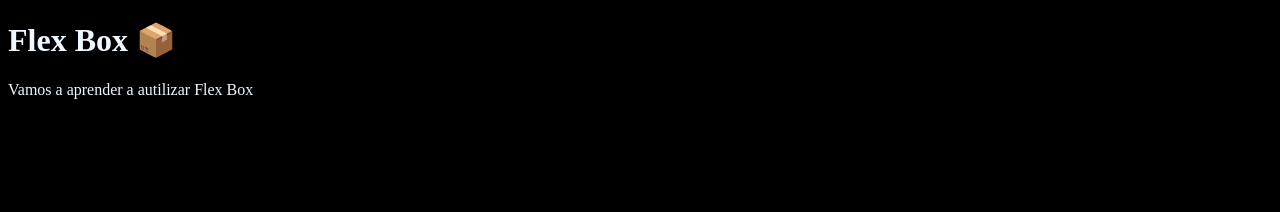
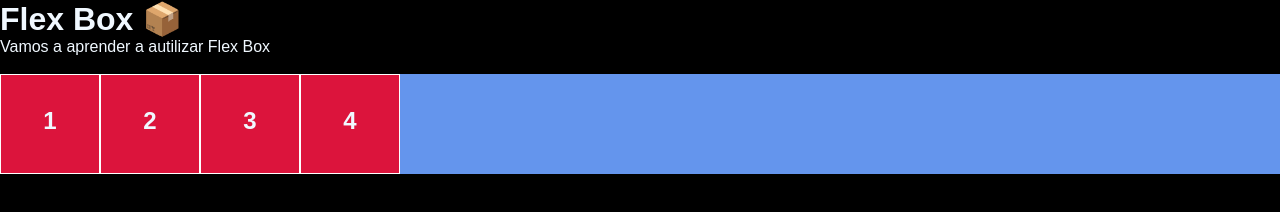
Before and after one commit to soySamCS/flexbox, a plain HTML site: page index.html in a window 1280 px wide. Drawn offline with Linux system fonts and the light colour scheme.

Commit message:
Iniciamos con Flexbox

```diff
--- a/index.html
+++ b/index.html
@@ -8,5 +8,12 @@
 <body>
     <h1>Flex Box 📦</h1>
     <p>Vamos a aprender a autilizar Flex Box</p>
+    <br>
+    <div class="container">
+        <div class="item">1</div>
+        <div class="item">2</div>
+        <div class="item">3</div>
+        <div class="item">4</div>
+    </div>
 </body>
 </html>
--- a/style.css
+++ b/style.css
@@ -1,4 +1,27 @@
 body {
     background-color: black;
     color: aliceblue;
+    font-family: sans-serif;
 }
+
+*{
+    padding: 0;
+    margin: 0;
+    box-sizing: border-box;
+}
+
+.container{
+    background-color: cornflowerblue;
+    display: flex;
+}
+
+.item{
+    width: 100px;
+    height: 100px;
+    background-color: crimson;
+    text-align: center;
+    font-size: 24px;
+    font-weight: bold;
+    padding-top: 32px;
+    border: 1px solid white;
+}
```
